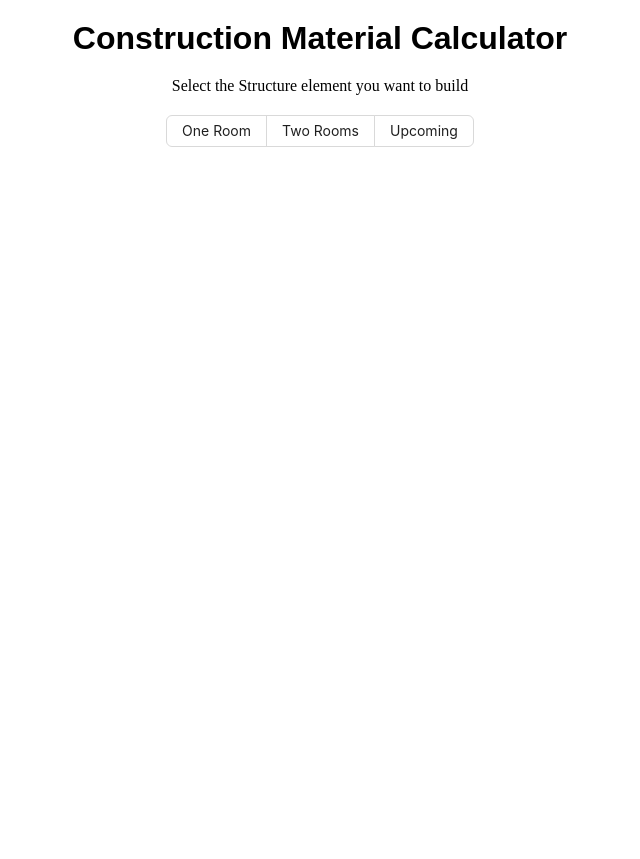
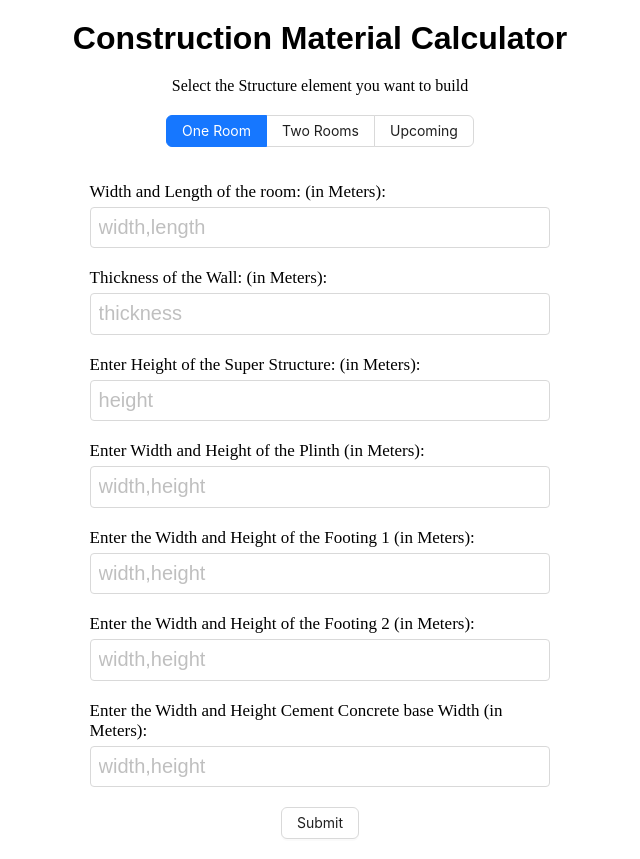
Before and after one commit to Syedhussainsaber/Material_Calculator, a Next.js app: page / in a window 1280 px wide. Shown: the whole page, without its empty margins (320-960 px from the left). Before the commit the page ends 800 px from the top, so only its background shows below. Built offline with nearby package versions, Linux system fonts and the light colour scheme.

Commit message:
app uploaded

```diff
--- a/src/pages/index.js
+++ b/src/pages/index.js
@@ -7,7 +7,7 @@ import { useState } from 'react'
 
 export default function Home() {
 
-const [oneRoomEstimation, setOneRoomEstimation] = useState(false)
+const [oneRoomEstimation, setOneRoomEstimation] = useState(true)
 const [twoRoomEstimation, setTwoRoomEstimation] = useState(false)
 const [upcoming, setUpcoming] = useState(false)
 
@@ -23,18 +23,18 @@ const [upcoming, setUpcoming] = useState(false)
         <section className='homePage'>
       <h1 className='title'>Construction Material Calculator</h1>
 <p>Select the Structure element you want to build</p>
-      <Radio.Group buttonStyle="solid">
-      <Radio.Button value="a" onChange={(e)=>{
+      <Radio.Group buttonStyle="solid" value={oneRoomEstimation?'a':twoRoomEstimation?"b":"c"} >
+      <Radio.Button  value={'a'} onChange={(e)=>{
         setOneRoomEstimation(true)
 setTwoRoomEstimation(false)
 setUpcoming(false)
       }}>One Room</Radio.Button>
-      <Radio.Button value="b" onChange={(e)=>{
+      <Radio.Button value={'b'} onChange={(e)=>{
         setOneRoomEstimation(false)
 setTwoRoomEstimation(true)
 setUpcoming(false)
       }}>Two Rooms</Radio.Button>
-      <Radio.Button value="c" onChange={(e)=>{
+      <Radio.Button value={'c'} onChange={(e)=>{
         setOneRoomEstimation(false)
 setTwoRoomEstimation(false)
 setUpcoming(true)
```
